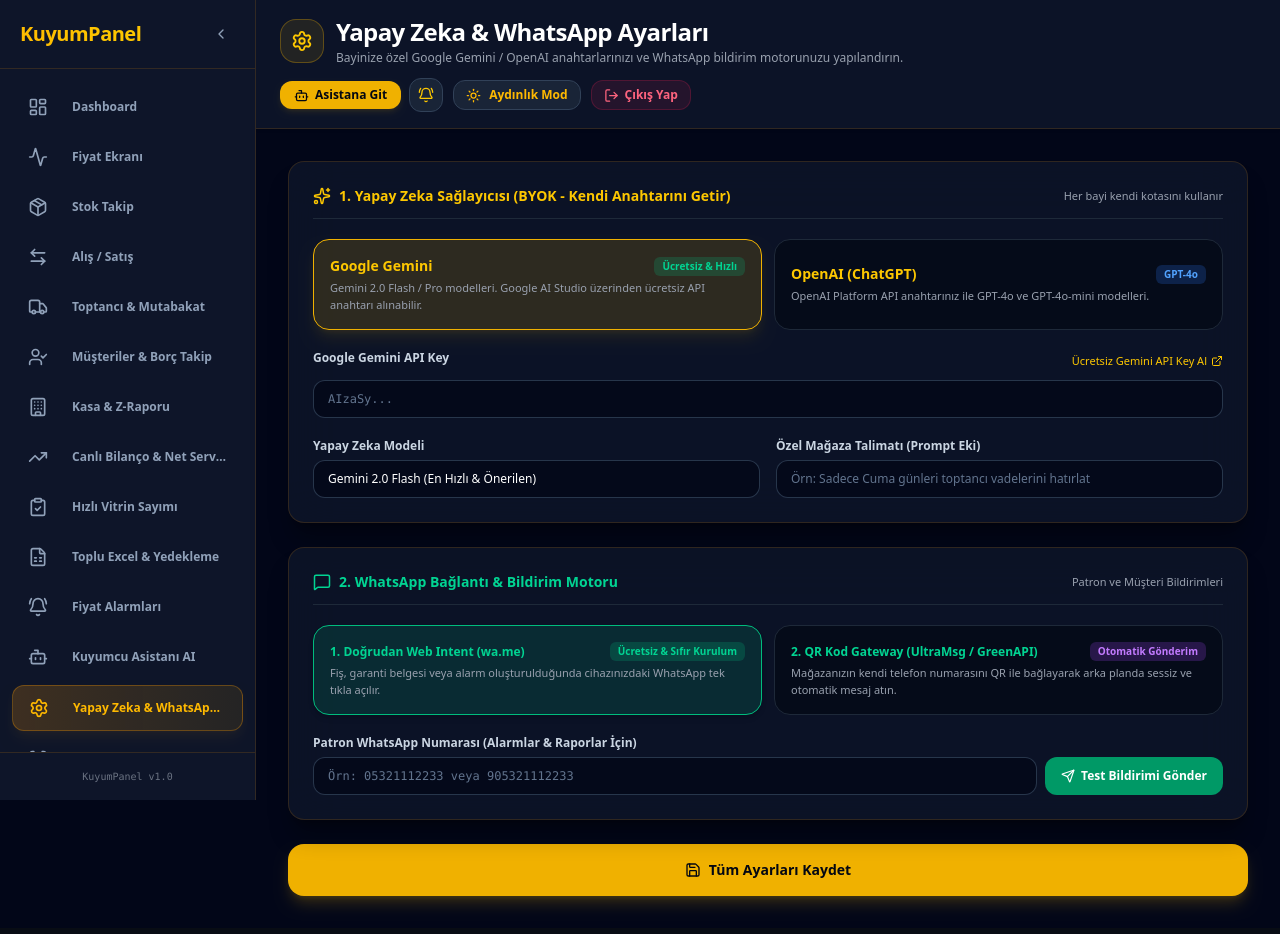
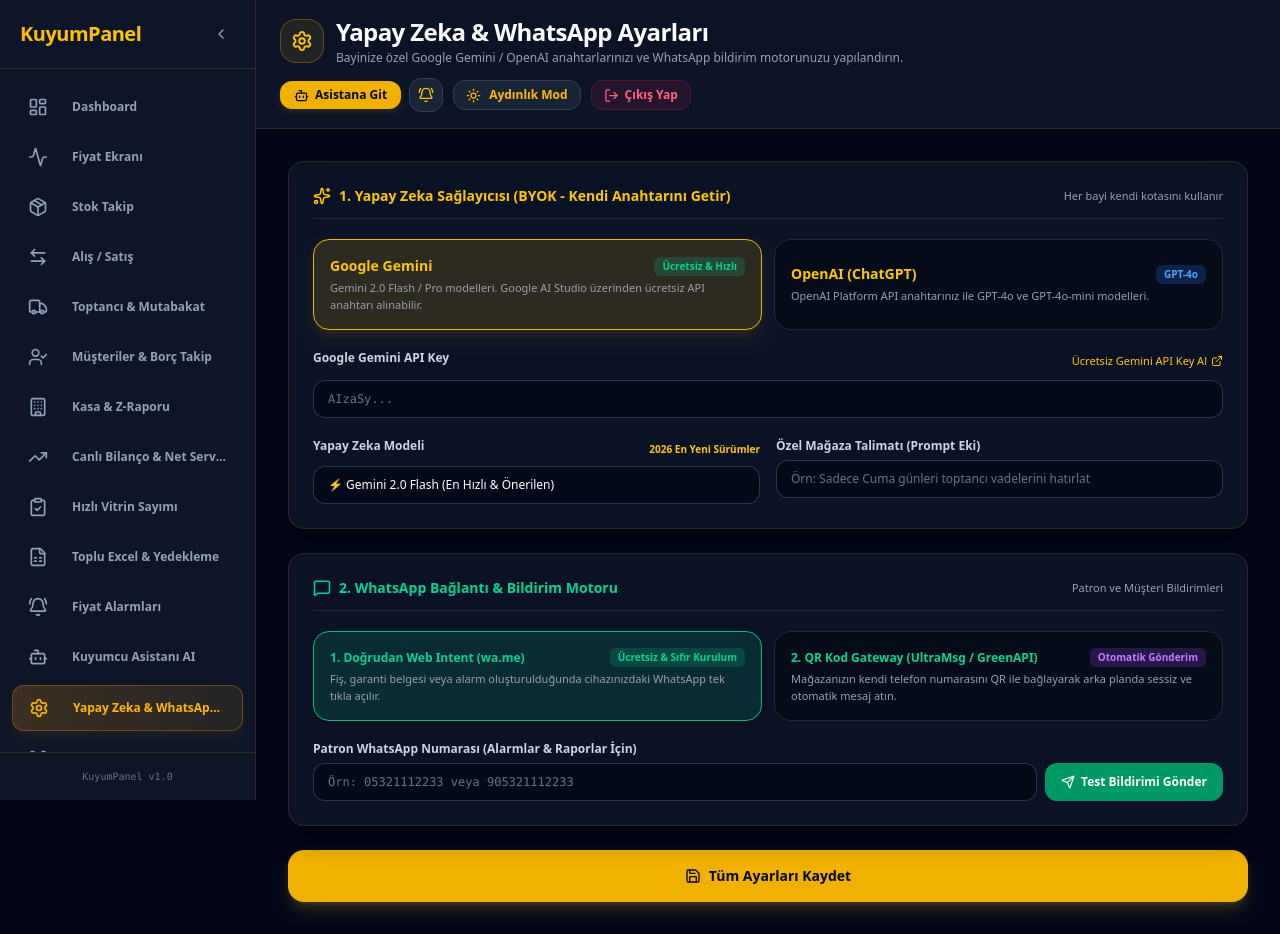
Before and after one commit to cenk5626/kuyumpanel, a Next.js app: page /settings/ai in a window 1280 px wide. Built offline with nearby package versions, Linux system fonts and the light colour scheme; no server answers.

Commit message:
feat(ai): support cutting-edge AI models (Gemini 2.0 Flash/Thinking/Pro, OpenAI o3-mini/o1/GPT-4.5) and dynamic custom model IDs

```diff
--- a/src/app/(panel)/settings/ai/AiSettingsClient.tsx
+++ b/src/app/(panel)/settings/ai/AiSettingsClient.tsx
@@ -312,24 +312,49 @@ export default function AiSettingsClient() {
             )}
 
             {/* Model Seçimi */}
+            <div className="space-y-4">
               <div className="grid grid-cols-1 sm:grid-cols-2 gap-4">
                 <div>
+                  <div className="flex items-center justify-between mb-1.5">
                     <label className={THEME.LABEL}>Yapay Zeka Modeli</label>
+                    <span className="text-[10px] text-yellow-400 font-bold">2026 En Yeni Sürümler</span>
+                  </div>
                   <select
-                  value={aiModel}
-                  onChange={(e) => setAiModel(e.target.value)}
+                    value={
+                      aiProvider === 'GEMINI'
+                        ? ['gemini-2.0-flash', 'gemini-2.0-flash-thinking-exp-01-21', 'gemini-2.0-pro-exp-02-05', 'gemini-1.5-pro', 'gemini-1.5-flash'].includes(aiModel)
+                          ? aiModel
+                          : 'CUSTOM'
+                        : ['gpt-4o', 'gpt-4o-mini', 'o3-mini', 'o1', 'gpt-4.5-preview'].includes(aiModel)
+                        ? aiModel
+                        : 'CUSTOM'
+                    }
+                    onChange={(e) => {
+                      if (e.target.value === 'CUSTOM') {
+                        setAiModel('');
+                      } else {
+                        setAiModel(e.target.value);
+                      }
+                    }}
                     className={THEME.SELECT}
                   >
                     {aiProvider === 'GEMINI' ? (
                       <>
-                      <option value="gemini-2.0-flash">Gemini 2.0 Flash (En Hızlı & Önerilen)</option>
-                      <option value="gemini-1.5-pro">Gemini 1.5 Pro (Detaylı Analiz)</option>
-                      <option value="gemini-1.5-flash">Gemini 1.5 Flash</option>
+                        <option value="gemini-2.0-flash">⚡ Gemini 2.0 Flash (En Hızlı & Önerilen)</option>
+                        <option value="gemini-2.0-flash-thinking-exp-01-21">🧠 Gemini 2.0 Flash Thinking (Derin Akıl Yürütme & Düşünme)</option>
+                        <option value="gemini-2.0-pro-exp-02-05">🏆 Gemini 2.0 Pro (En Yüksek Analiz & Zeka)</option>
+                        <option value="gemini-1.5-pro">📚 Gemini 1.5 Pro (Geniş Bağlam)</option>
+                        <option value="gemini-1.5-flash">🚀 Gemini 1.5 Flash</option>
+                        <option value="CUSTOM">✍️ Özel Model ID Yaz (Örn: gemini-3.7, gemini-exp...)</option>
                       </>
                     ) : (
                       <>
-                      <option value="gpt-4o-mini">GPT-4o Mini (Hızlı & Ekonomik)</option>
-                      <option value="gpt-4o">GPT-4o (En Yüksek Akıl Yürütme)</option>
+                        <option value="gpt-4o">👑 GPT-4o (Amiral Gemisi & En Popüler)</option>
+                        <option value="gpt-4o-mini">⚡ GPT-4o Mini (Hızlı & Ekonomik)</option>
+                        <option value="o3-mini">🧠 o3-mini (En Yeni Akıl Yürütme & Mantık Modeli)</option>
+                        <option value="o1">🔬 o1 (Gelişmiş Muhakeme Modeli)</option>
+                        <option value="gpt-4.5-preview">✨ GPT-4.5 Preview</option>
+                        <option value="CUSTOM">✍️ Özel Model ID Yaz (Örn: o3, gpt-5...)</option>
                       </>
                     )}
                   </select>
@@ -345,6 +370,41 @@ export default function AiSettingsClient() {
                     className={THEME.INPUT}
                   />
                 </div>
+              </div>
+
+              {/* Özel / Serbest Model İsmi Yazma Alanı */}
+              {(![
+                'gemini-2.0-flash',
+                'gemini-2.0-flash-thinking-exp-01-21',
+                'gemini-2.0-pro-exp-02-05',
+                'gemini-1.5-pro',
+                'gemini-1.5-flash',
+                'gpt-4o',
+                'gpt-4o-mini',
+                'o3-mini',
+                'o1',
+                'gpt-4.5-preview',
+              ].includes(aiModel) || aiModel === '') && (
+                <div className="p-3.5 bg-yellow-500/10 border border-yellow-500/30 rounded-2xl space-y-2">
+                  <div className="flex items-center justify-between">
+                    <label className="text-xs font-bold text-yellow-400">
+                      Özel / Yeni Çıkan Model Kimliği (Model ID)
+                    </label>
+                    <span className="text-[10px] text-gray-400">Google veya OpenAI API formatında</span>
+                  </div>
+                  <input
+                    type="text"
+                    placeholder={aiProvider === 'GEMINI' ? 'Örn: gemini-3.7-flash veya gemini-2.5-pro' : 'Örn: o3-mini veya gpt-5'}
+                    value={aiModel}
+                    onChange={(e) => setAiModel(e.target.value)}
+                    className={`${THEME.INPUT} font-mono`}
+                    required
+                  />
+                  <p className="text-[10px] text-gray-400">
+                    Google AI Studio veya OpenAI platformuna yeni eklenen herhangi bir modeli anında buraya yazıp kullanabilirsiniz.
+                  </p>
+                </div>
+              )}
             </div>
           </div>
 
--- a/src/lib/ai-engine.ts
+++ b/src/lib/ai-engine.ts
@@ -135,9 +135,10 @@ ${extraPrompt ? `\nÖZEL MAĞAZA TALİMATLARI:\n${extraPrompt}` : ''}
 
 /**
  * Google Gemini API ile içerik üretir.
+ * Tüm güncel Gemini modellerini (gemini-2.0-flash, gemini-2.0-flash-thinking-exp, gemini-2.0-pro-exp, gemini-1.5-pro vb.) ve özel model ID'lerini destekler.
  */
 async function callGeminiApi(apiKey: string, model: string, systemPrompt: string, messages: AiChatMessage[]): Promise<string> {
-  const geminiModel = model.includes('gemini') ? model : 'gemini-2.0-flash';
+  const geminiModel = (model && model.trim()) ? model.trim() : 'gemini-2.0-flash';
   const url = `https://generativelanguage.googleapis.com/v1beta/models/${geminiModel}:generateContent?key=${apiKey}`;
 
   // Gemini contents format
@@ -163,14 +164,14 @@ async function callGeminiApi(apiKey: string, model: string, systemPrompt: string
       contents,
       generationConfig: {
         temperature: 0.7,
-        maxOutputTokens: 2048,
+        maxOutputTokens: 4096,
       },
     }),
   });
 
   if (!response.ok) {
     const errText = await response.text();
-    throw new Error(`Google Gemini API Hatası (${response.status}): ${errText}`);
+    throw new Error(`Google Gemini API Hatası (${response.status} - Model: ${geminiModel}): ${errText}`);
   }
 
   const data = await response.json();
@@ -183,16 +184,29 @@ async function callGeminiApi(apiKey: string, model: string, systemPrompt: string
 }
 
 /**
- * OpenAI (ChatGPT) API ile içerik üretir.
+ * OpenAI (ChatGPT / Reasoning) API ile içerik üretir.
+ * Tüm güncel OpenAI modellerini (gpt-4o, gpt-4o-mini, o3-mini, o1, gpt-4.5-preview vb.) ve özel model ID'lerini destekler.
  */
 async function callOpenAiApi(apiKey: string, model: string, systemPrompt: string, messages: AiChatMessage[]): Promise<string> {
-  const openaiModel = model.includes('gpt') ? model : 'gpt-4o-mini';
+  const openaiModel = (model && model.trim()) ? model.trim() : 'gpt-4o-mini';
   const url = 'https://api.openai.com/v1/chat/completions';
 
+  const isReasoningModel = openaiModel.startsWith('o1') || openaiModel.startsWith('o3');
+
   const formattedMessages = [
-    { role: 'system', content: systemPrompt },
+    { role: isReasoningModel ? 'user' : 'system', content: isReasoningModel ? `[Sistem Talimatı]: ${systemPrompt}` : systemPrompt },
     ...messages,
   ];
+
+  const requestBody: any = {
+    model: openaiModel,
+    messages: formattedMessages,
+  };
+
+  // o1 ve o3-mini modelleri sabit temperature kullanır, parametre gönderilmez
+  if (!isReasoningModel) {
+    requestBody.temperature = 0.7;
+  }
 
   const response = await fetch(url, {
     method: 'POST',
@@ -200,16 +214,12 @@ async function callOpenAiApi(apiKey: string, model: string, systemPrompt: string
       'Content-Type': 'application/json',
       Authorization: `Bearer ${apiKey}`,
     },
-    body: JSON.stringify({
-      model: openaiModel,
-      messages: formattedMessages,
-      temperature: 0.7,
-    }),
+    body: JSON.stringify(requestBody),
   });
 
   if (!response.ok) {
     const errText = await response.text();
-    throw new Error(`OpenAI API Hatası (${response.status}): ${errText}`);
+    throw new Error(`OpenAI API Hatası (${response.status} - Model: ${openaiModel}): ${errText}`);
   }
 
   const data = await response.json();
--- a/tests/run-all-tests.ts
+++ b/tests/run-all-tests.ts
@@ -116,7 +116,7 @@ async function main() {
   // 4. Register Tier 4 (8 chronological simulation steps)
   registerTier4Tests();
 
-  const totalRegistered = 222;
+  const totalRegistered = 223;
   console.log(`[INFO] Registered total test suites. Starting execution...\n`);
 
   const globalStart = performance.now();
```
Also changed, not shown: 1 other file (tests, documents, lock files or other folders). Lines whose indentation alone changed are shown as unchanged.
